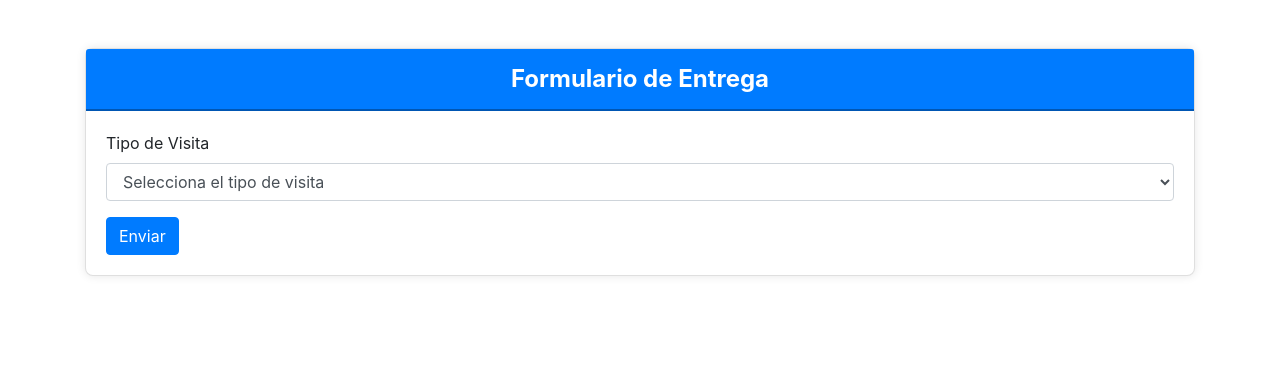
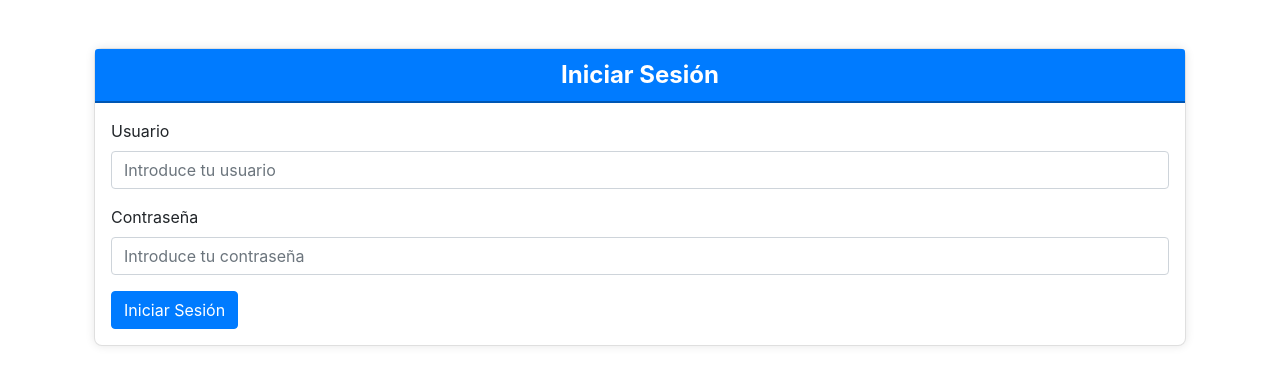
Before and after one commit to Jorgesm1983/reparto-front, a React (Create React App) app: page / in a window 1280 px wide. Shown: the top 384 px of the page. Built offline with nearby package versions, Linux system fonts and the light colour scheme.

Commit message:
Login implementado

```diff
--- a/public/index.html
+++ b/public/index.html
@@ -11,6 +11,8 @@
     />
     <title>Confirmación Entregas</title>
     <link rel="stylesheet" href="https://stackpath.bootstrapcdn.com/bootstrap/4.5.2/css/bootstrap.min.css">
+    <link href="https://cdn.jsdelivr.net/npm/bootstrap@5.1.3/dist/css/bootstrap.min.css" rel="stylesheet">
+    <script src="https://cdn.jsdelivr.net/npm/bootstrap@5.1.3/dist/js/bootstrap.bundle.min.js"></script>
     <link href="style.css" rel="stylesheet">
     <link rel="apple-touch-icon" href="%PUBLIC_URL%/logo192.png" />
     <!--
--- a/src/App.js
+++ b/src/App.js
@@ -1,10 +1,33 @@
 import React from 'react';
+import { useState } from 'react';
+
 import DeliveryForm from './components/DeliveryForm';
+import Login from './components/login';
 
 function App() {
+    const [token, setToken] = useState(localStorage.getItem('token') || '');
+
+    // Función para cerrar sesión
+    const handleLogout = () => {
+        localStorage.removeItem('token'); // Elimina el token del localStorage
+        setToken('');  // Actualiza el estado para desloguear al usuario
+    };
+
     return (
-        <div className="App">
-            <DeliveryForm />
+        <div className="container mt-5">
+            {!token ? (
+                <Login setToken={setToken} />
+            ) : (
+                <div>
+                    <DeliveryForm />
+                    {/* Contenedor para centrar el botón */}
+                    <div className="d-flex justify-content-center mt-3">
+                        <button onClick={handleLogout} className="btn btn-danger">
+                            Cerrar Sesión
+                        </button>
+                    </div>
+                </div>
+            )}
         </div>
     );
 }
--- a/src/components/DeliveryForm.js
+++ b/src/components/DeliveryForm.js
@@ -389,6 +389,8 @@ function DeliveryForm() {
         formData.append('is_resolved', is_resolved === 'Sí');  // Convertir a booleano
         completionPhotos.forEach(photo => formData.append('delivery_images', photo));
 
+        const token = localStorage.getItem('token');  // Obtén el token del localStorage
+
         if (hasIssue === 'Sí' && issues.length > 0) {
             issues.forEach(issue => {
                 if (!isNaN(issue)) {
@@ -405,6 +407,7 @@ function DeliveryForm() {
                 headers: {
                     'Content-Type': 'multipart/form-data',
                     'X-Requested-With': 'XMLHttpRequest',
+                    'Authorization': `Token ${token}`,
                 }
             });
 
--- /dev/null
+++ b/src/components/login.js
@@ -0,0 +1,71 @@
+import React, { useState } from 'react';
+import axios from 'axios';
+
+const Login = ({ setToken }) => {
+    const [username, setUsername] = useState('');
+    const [password, setPassword] = useState('');
+    const [error, setError] = useState('');
+
+    const handleLogin = async (e) => {
+        e.preventDefault();
+        try {
+            const response = await axios.post('http://localhost:8000/api/login/', { username, password });
+            const token = response.data.token;
+            localStorage.setItem('token', token);  // Guarda el token
+            setToken(token);
+        } catch (err) {
+            setError('Error al iniciar sesión. Verifica tus credenciales.');
+        }
+    };
+
+    return (
+        <div className="container mt-5">
+        <div className="card">
+            <div className="card-header">
+                Iniciar Sesión
+            </div>
+            <div className="card-body">
+                <form onSubmit={handleLogin}>
+                    <div className="form-group">
+                        <label htmlFor="username">Usuario</label>
+                        <input
+                            type="text"
+                            className="form-control"
+                            id="username"
+                            value={username}
+                            onChange={(e) => setUsername(e.target.value)}
+                            placeholder="Introduce tu usuario"
+                            required
+                        />
+                    </div>
+
+                    <div className="form-group">
+                        <label htmlFor="password">Contraseña</label>
+                        <input
+                            type="password"
+                            className="form-control"
+                            id="password"
+                            value={password}
+                            onChange={(e) => setPassword(e.target.value)}
+                            placeholder="Introduce tu contraseña"
+                            required
+                        />
+                    </div>
+
+                    {error && (
+                        <div className="alert alert-danger" role="alert">
+                            {error}
+                        </div>
+                    )}
+
+                    <button type="submit" className="btn btn-primary">
+                        Iniciar Sesión
+                    </button>
+                </form>
+            </div>
+        </div>
+    </div>
+);
+};
+
+export default Login;
```
